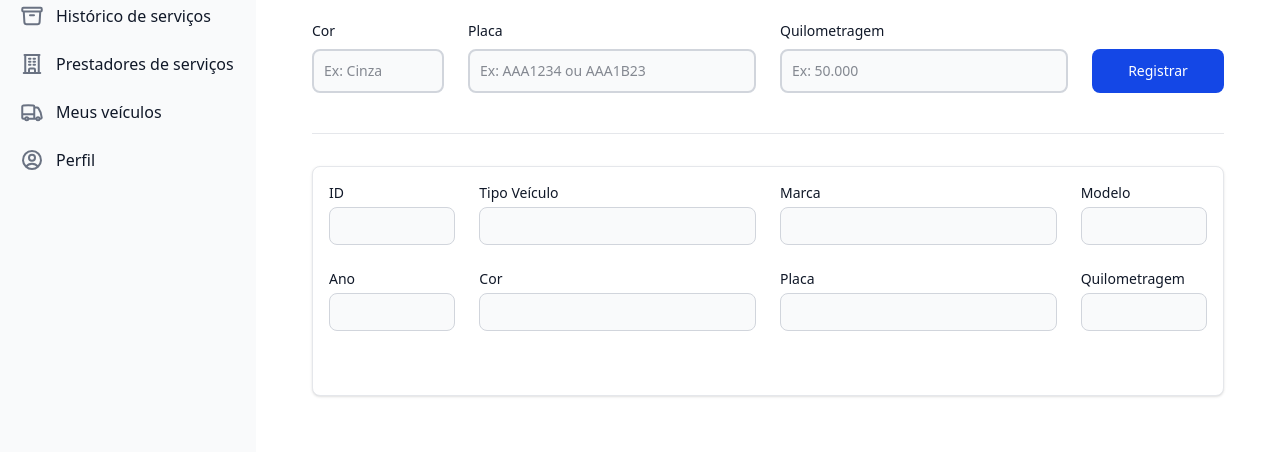
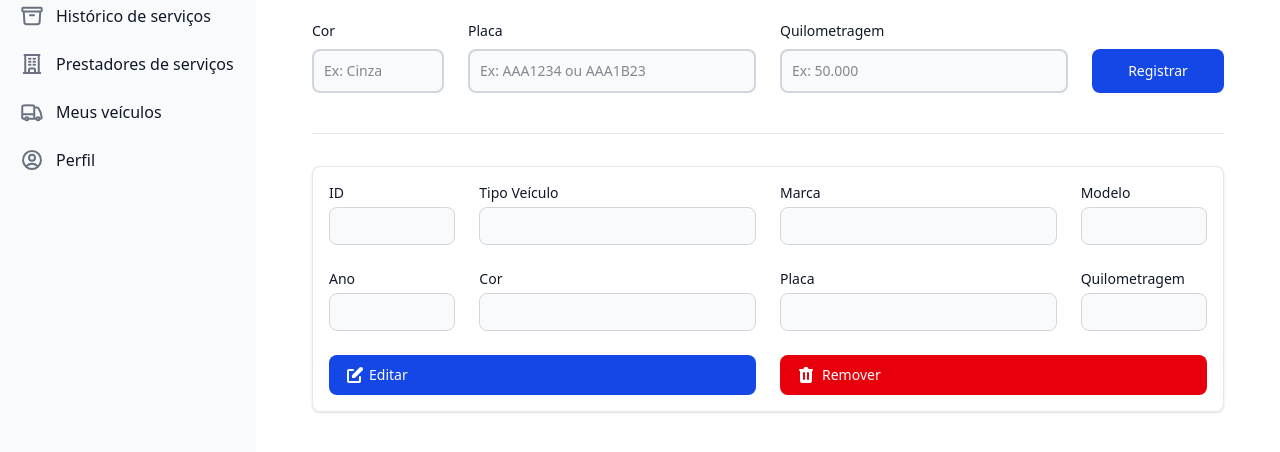
Before and after one commit to vinipadilha/Fix-Time, a website: page src/pages/main-page/veiculos.html in a window 1280 px wide. Shown: the part 132-584 px from the top of the page. Drawn offline with nearby package versions, Linux system fonts and the light colour scheme.

Commit message:
Adiciona botões de crud

```diff
--- a/src/pages/main-page/veiculos.html
+++ b/src/pages/main-page/veiculos.html
@@ -174,7 +174,7 @@
 
                         <div class="grid lg:gap-6 gap-4 mb-6 md:grid-cols-6 grid-cols-2">
 
-                            <div class="lg:col-span-1 col-span-1">
+                            <div class="col-span-1">
                                 <label for="disabled-input-tipo" class="block mb-1 text-sm font-medium text-gray-900 ">ID</label>
                                 <input type="text" id="disabled-input-tipo" class="bg-gray-50 border border-gray-300 text-gray-900 text-sm rounded-lg block w-full p-2 cursor-not-allowed" disabled/>
                             </div>
@@ -212,16 +212,21 @@
                                 <label for="disabled-input-tipo" class="block mb-1 text-sm font-medium text-gray-900 ">Quilometragem</label>
                                 <input type="text" id="disabled-input-tipo" class="bg-gray-50 border border-gray-300 text-gray-900 text-sm rounded-lg block w-full p-2 cursor-not-allowed" disabled/>
                             </div>
-
                         </div>
                     </form>
 
                 </div>
 
-                <div>
-                    <button></button>
-                    <button></button>
+                <div class="lg:gap-6 gap-4 items-center grid grid-cols-6">
+                    <button type="button" class="text-white inline-flex items-center bg-blue-700 hover:bg-blue-800 focus:ring-4 focus:outline-none focus:ring-blue-300 font-medium rounded-lg text-sm px-5 py-2.5 text-center cursor-pointer col-span-3">
+                            <svg class="mr-1 -ml-1 w-5 h-5 " fill="currentColor" viewBox="0 0 20 20" xmlns="http://www.w3.org/2000/svg"><path d="M17.414 2.586a2 2 0 00-2.828 0L7 10.172V13h2.828l7.586-7.586a2 2 0 000-2.828z"></path><path fill-rule="evenodd" d="M2 6a2 2 0 012-2h4a1 1 0 010 2H4v10h10v-4a1 1 0 112 0v4a2 2 0 01-2 2H4a2 2 0 01-2-2V6z" clip-rule="evenodd"></path></svg>
+                            Editar
+                        </button>
 
+                    <button type="button" class="inline-flex items-center text-white bg-red-600 hover:bg-red-700 focus:ring-4 focus:outline-none focus:ring-red-300 font-medium rounded-lg text-sm px-5 py-2.5 text-center cursor-pointer col-span-3">
+                        <svg class="w-5 h-5 mr-1.5 -ml-1" fill="currentColor" viewBox="0 0 20 20" xmlns="http://www.w3.org/2000/svg"><path fill-rule="evenodd" d="M9 2a1 1 0 00-.894.553L7.382 4H4a1 1 0 000 2v10a2 2 0 002 2h8a2 2 0 002-2V6a1 1 0 100-2h-3.382l-.724-1.447A1 1 0 0011 2H9zM7 8a1 1 0 012 0v6a1 1 0 11-2 0V8zm5-1a1 1 0 00-1 1v6a1 1 0 102 0V8a1 1 0 00-1-1z" clip-rule="evenodd"></path></svg>
+                        Remover
+                    </button>
                 </div>
             </div>
 
```
Also changed, not shown: src/output.css.
